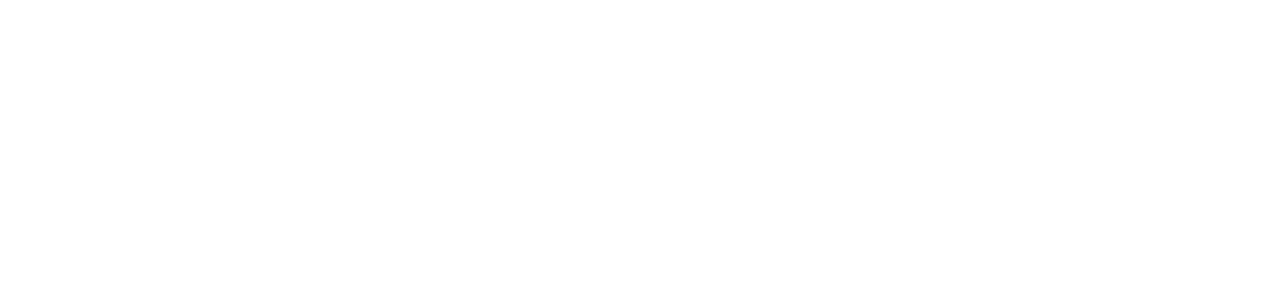
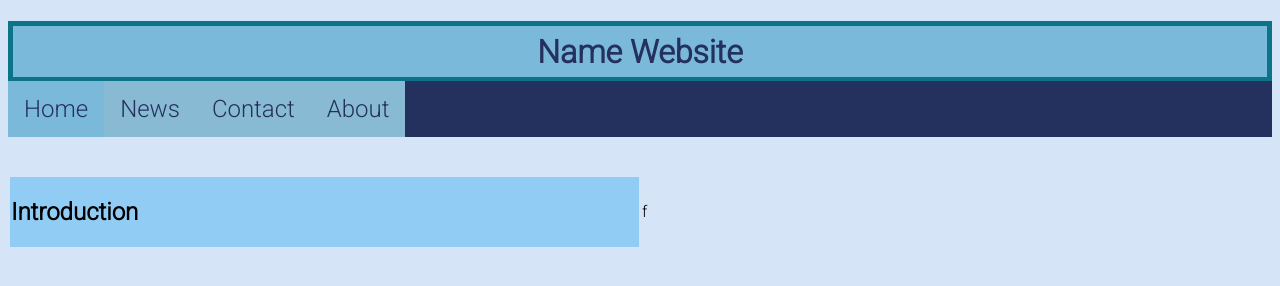
Before and after one commit to vfairon/Gluon_SITE, a plain HTML site: page index.html in a window 1280 px wide. Drawn offline with Linux system fonts and the light colour scheme.

Commit message:
first of main page

```diff
--- a/css/style.css
+++ b/css/style.css
@@ -1,3 +1,60 @@
+body {
+  background-color: #d5e5f7;
+  font-family: "Roboto", sans-serif;
+}
 h1 {
-  font-family: "Open Sans", sans-serif;
+  text-align: center;
+  background-color: #7bb9db;
+  padding-top: 0.5%;
+  padding-bottom: 0.5%;
+  color: #24315e;
+  border: 5px solid #0c7489;
 }
+/* Add a black background color to the top navigation */
+.topnav {
+  size: 130%;
+  background-color: #24315e;
+  overflow: hidden;
+  margin-top: -1.4em;
+}
+/* Style the links inside the navigation bar */
+.topnav a {
+  font-size: 150%;
+  float: left;
+  color: #24315d;
+  text-align: center;
+  background-color: #88bad3;
+  padding: 14px 16px;
+  text-decoration: none;
+}
+
+/* Change the color of links on hover */
+.topnav a:hover {
+  background-color: #8fc1e2;
+  color: black;
+}
+
+/* Add a color to the active/current link */
+.topnav a.active {
+  margin-left: auto;
+  margin-right: auto;
+  background-color: #7bb9db;
+  color: #24315e;
+}
+
+table {
+  margin-top: 3%;
+  width: 100%;
+  table-layout: fixed;
+}
+
+td {
+  max-width: 50%;
+  width: 50%;
+}
+table {
+  width: 100%;
+}
+.intro {
+  background-color: #91ccf4;
+}
--- a/index.html
+++ b/index.html
@@ -3,12 +3,36 @@
 <head>
     <meta charset="UTF-8">
     <meta name="viewport" content="width=device-width, initial-scale=1.0">
-    <link href="https://fonts.googleapis.com/css2?family=Open+Sans:ital,wght@1,300&display=swap" rel="stylesheet">
+    <link href="https://fonts.googleapis.com/css2?family=Roboto:ital,wght@0,300;1,300&display=swap" rel="stylesheet">
+    <link rel="stylesheet" type="text/css" href="/css/style.css">
     <title>Gluon Site</title>
 </head>
 <body>
     <h1>
+        Name Website
+    </h1>
+    <div class="topnav">
+        <a class="active" href="#home">Home</a>
+        <a class="first" href="#news">News</a>
+        <a href="#contact">Contact</a>
+        <a href="#about">About</a>
+      </div>
+      <table>
+        <tr>
+                <td class="intro">
+                    <h2 class="introduction_title">
+                        Introduction
+                    </h2>
+                    <p>
 
-    </h1>
+                    </p>
+                </td>
+            <td>
+                f
+            </td>
+        </tr>
+    </table>
+
+
 </body>
 </html>
```
